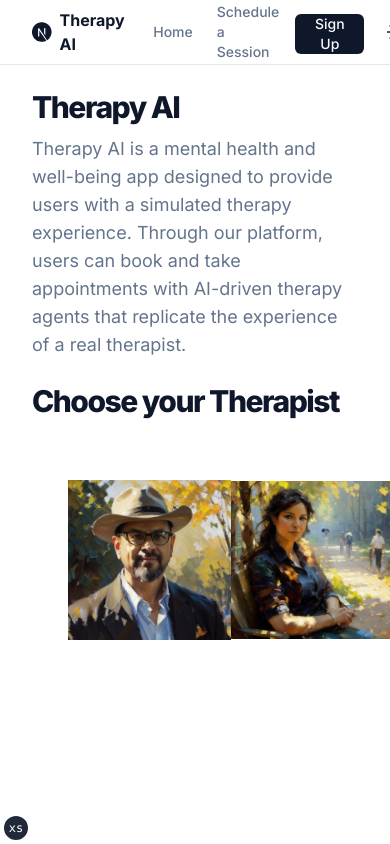
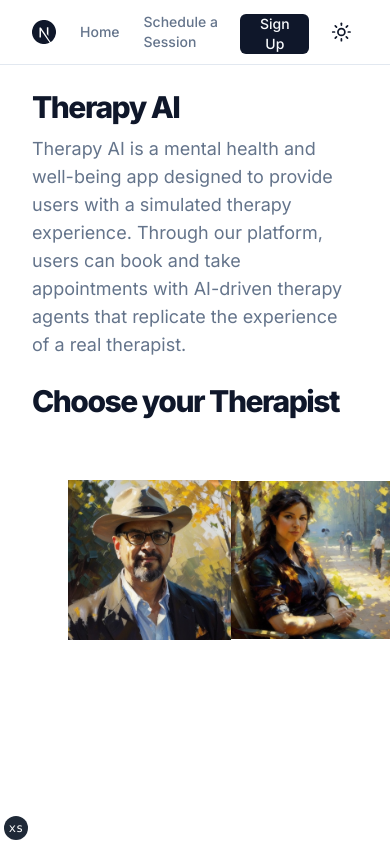
Before and after one commit to mojalil/therapy-ai, a Next.js app: page / in a window 390 px wide. Shown: the top 844 px of the page. Built offline with nearby package versions, Linux system fonts and the light colour scheme.

Commit message:
added initial healcheck api

```diff
--- /dev/null
+++ b/app/api/health/route.ts
@@ -0,0 +1,11 @@
+// A health check endpoint for the API
+
+import { NextResponse } from "next/server"
+
+export async function GET() {
+  const healthMessage = "API is healthy"
+
+  return NextResponse.json(healthMessage, {
+    status: 200,
+  })
+}
--- a/components/main-nav.tsx
+++ b/components/main-nav.tsx
@@ -15,7 +15,7 @@ export function MainNav({ items }: MainNavProps) {
     <div className="flex gap-6 md:gap-10">
       <Link href="/" className="flex items-center space-x-2">
         <Icons.logo className="h-6 w-6" />
-        <span className="inline-block font-bold">{siteConfig.name}</span>
+        <span className="hidden md:inline-block font-bold">{siteConfig.name}</span>
       </Link>
       {items?.length ? (
         <nav className="flex gap-6">
```
Also changed, not shown: app/page.tsx (+9 -4 lines), 1 other file (tests, documents, lock files or other folders).
